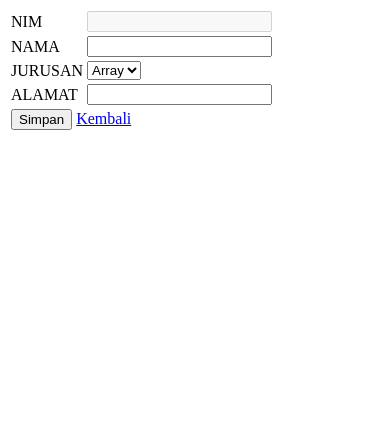
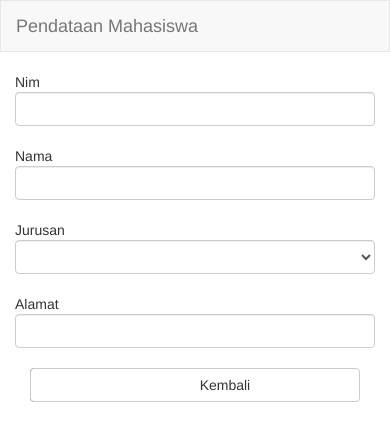
Before and after one commit to handiputra/rest, a CodeIgniter app: the page made by rest_client/application/views/mahasiswa/edit.php in a window 390 px wide. Shown: the top 441 px of the page. Run offline with CodeIgniter, Linux system fonts and the light colour scheme; the template is opened without the code that fills it: most values are stand-ins (such as "Sample title", 1, 10 or a date in 2020); some libraries are stand-ins or nearby versions.

Commit message:
change to bs menu Update

```diff
--- a/rest_client/application/controllers/Mahasiswa.php
+++ b/rest_client/application/controllers/Mahasiswa.php
@@ -45,7 +45,7 @@
 
     // edit data mahasiswa
     function edit(){
-        if(isset($_POST['submit'])){
+        if(isset($_POST['Kirim'])){
             $data = array(
                 'nim'       =>  $this->input->post('nim'),
                 'nama'      =>  $this->input->post('nama'),
@@ -54,7 +54,7 @@
             $update =  $this->curl->simple_put($this->API.'/mahasiswa', $data, array(CURLOPT_BUFFERSIZE => 10));
             if($update)
             {
-                $this->session->set_flashdata('hasil','Update Data Berhasil');
+                $this->session->set_flashdata('hasil');
             }else
             {
                $this->session->set_flashdata('hasil','Update Data Gagal');
--- a/rest_client/application/views/mahasiswa/edit.php
+++ b/rest_client/application/views/mahasiswa/edit.php
@@ -1,25 +1,50 @@
 <?php echo form_open('mahasiswa/edit');?>
 <?php echo form_hidden('nim',$mahasiswa[0]->nim);?>
+<head>
+<link href="<?php echo base_url() ?>assets/css/bootstrap.min.css" rel="stylesheet">
+  <link href="<?php echo base_url() ?>assets/css/dataTables.bootstrap.css" rel="stylesheet">
+  <link href="<?php echo base_url() ?>assets/css/bootstrap.min.css" rel="stylesheet">
+  <link href="<?php echo base_url() ?>assets/css/fontawesome-all.css" rel="stylesheet">
+  <script src="<?php echo base_url() ?>assets/js/jquery-1.11.0.js"></script>
+  <script src="<?php echo base_url() ?>assets/js/bootstrap.min.js"></script>
+  <script src="<?php echo base_url() ?>assets/datatables/jquery.dataTables.js"></script>
+  <script src="<?php echo base_url() ?>assets/datatables/dataTables.bootstrap.js"></script>
 
-<table>
-    <tr><td>NIM</td><td><?php echo form_input('',$mahasiswa[0]->nim,"disabled");?></td></tr>
-    <tr><td>NAMA</td><td><?php echo form_input('nama',$mahasiswa[0]->nama);?></td></tr>
-    <tr><td>JURUSAN</td><td>
-            <select name="jurusan">
-            <?php
+
+</head>
+<nav class="navbar navbar-default">
+  <div class="container-fluid">
+    <div class="navbar-header">
+      <a class="navbar-brand" >Pendataan Mahasiswa</a>
+    </div>
+</nav>
+<div class="form-group" >
+  <div class="col-sm-5">
+    Nim <br> <?php echo form_input(['name' => 'nim', 'id' => 'nim','value'=>$mahasiswa[0]->nim, 'class' => 'form-control',"disabled"]); ?><br>
+    Nama <br> <?php echo form_input(['name' => 'nama', 'id' => 'nama','value'=>$mahasiswa[0]->nama, 'class' => 'form-control']); ?><br>
+    Jurusan<br>
+      <select class="form-control" id="sel1" name="jurusan">
+        <option>
+          <?php
             foreach ($jurusan as $j){
                 echo "<option value='$j->id_jurusan' ";
                 echo $mahasiswa[0]->id_jurusan==$j->id_jurusan?'selected':'';
                 echo ">$j->jurusan</option>";
             }
-            ?>
-            </select>
-        </td></tr>
-    <tr><td>ALAMAT</td><td><?php echo form_input('alamat',$mahasiswa[0]->alamat);?></td></tr>
-    <tr><td colspan="2">
-        <?php echo form_submit('submit','Simpan');?>
-        <?php echo anchor('mahasiswa','Kembali');?></td></tr>
-</table>
+          ?>
+          </option>
+      </select>
+  <br>Alamat <br> <?php echo form_input(['name' => 'alamat', 'id' => 'alamat','value'=>$mahasiswa[0]->alamat, 'class' => 'form-control']); ?><br>
+
+  <div class="col-sm-3" style="float: left;">    <?php echo form_submit(['name' => 'Kirim', 'id' => 'Kirim', 'class' => 'btn btn-md btn-primary btn-block','value'=>'Kirim']); ?>
+
+  </div>
+  <div class="col-sm-3" >
+    <?php echo anchor('mahasiswa','Kembali',array('class' => 'btn btn-md btn-default btn-block'));?>
+  </div>
+
+</div>
+
 <?php
 echo form_close();
 ?>
```
